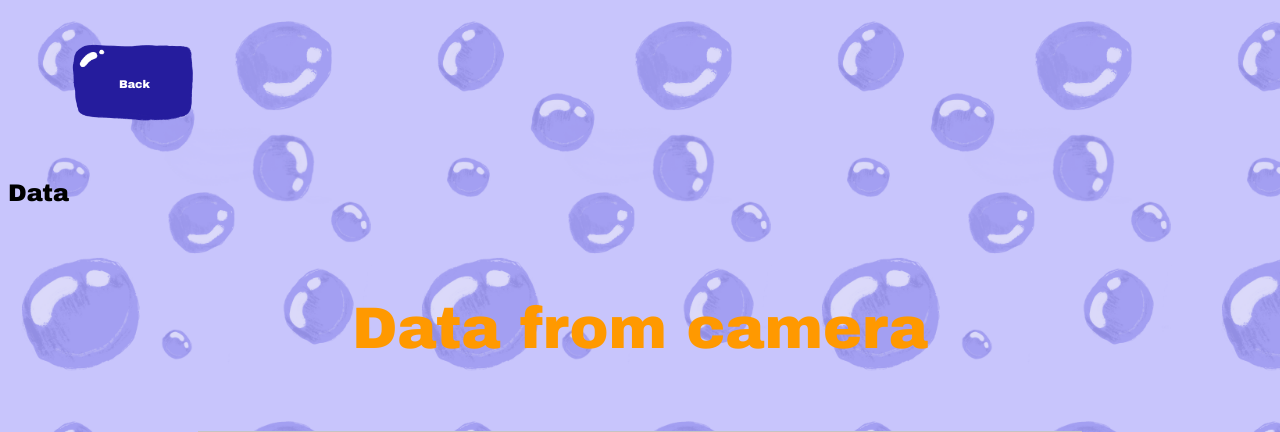
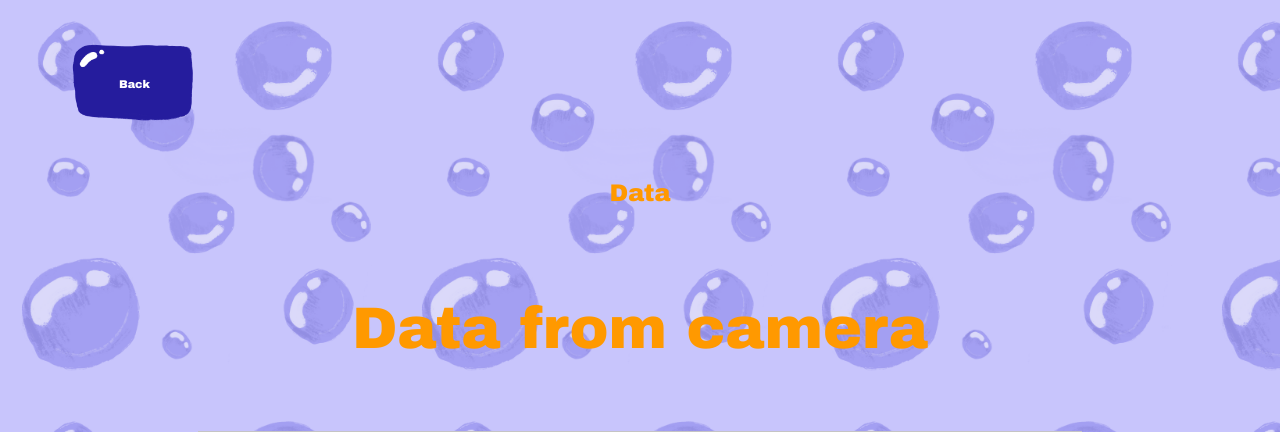
Before and after one commit to maartinjshz/Avene_Fish-e, a Flask app: template templates/Info.html in a window 1280 px wide. Shown: the top 432 px of the page. Run offline with Flask 2, Linux system fonts and the light colour scheme; the template is opened without the code that fills it, so the values that code supplies are empty.

Commit message:
Update Info.html

```diff
--- a/templates/Info.html
+++ b/templates/Info.html
@@ -135,8 +135,10 @@ a .container:hover {
       <div class="centered">Back</div>
   </div>
   </a>
+<center>
+    <h2 style="color:rgb(255, 153, 0)">Data</h2>
+</center>
 
-<h2>Data</h2>
 
 </head>
 
@@ -154,6 +156,10 @@ a .container:hover {
 <section id="KamSekcija">
 
     <nav>
+        <br>
+        <br>
+        <br>
+        <br>
         <h3>Right now, water is: {{tirums}}</h3>
     </nav>
 
```
